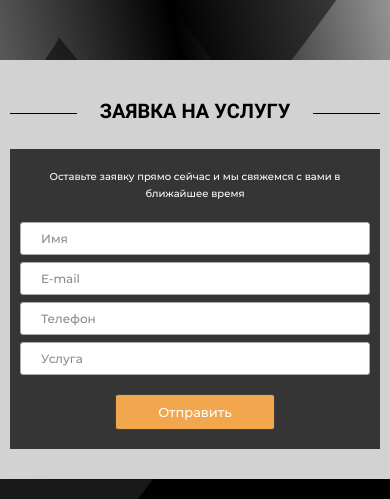
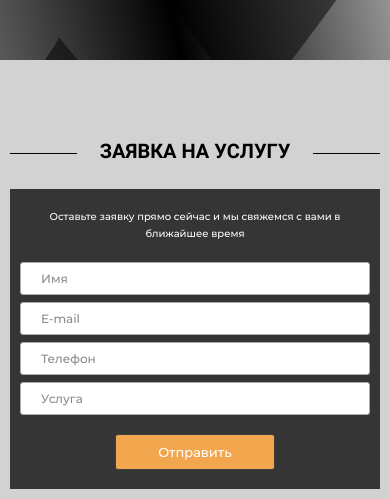
Before and after one commit to Holanad/Katxrom, a website: page index.html in a window 390 px wide. Shown: the part 1907-2406 px from the top of the page. Drawn offline with Linux system fonts and the light colour scheme.

Commit message:
fewfefff

```diff
--- a/assets/css/media.scss
+++ b/assets/css/media.scss
@@ -939,6 +939,7 @@
     /* LOGO */
     .application{
         &-wrapper {
+            padding: 70px 0 90px 0;
             .application-block {
                 .application__text{
                     font-size: 10px;
```
Also changed, not shown: assets/css/media.css, 1 other file.
